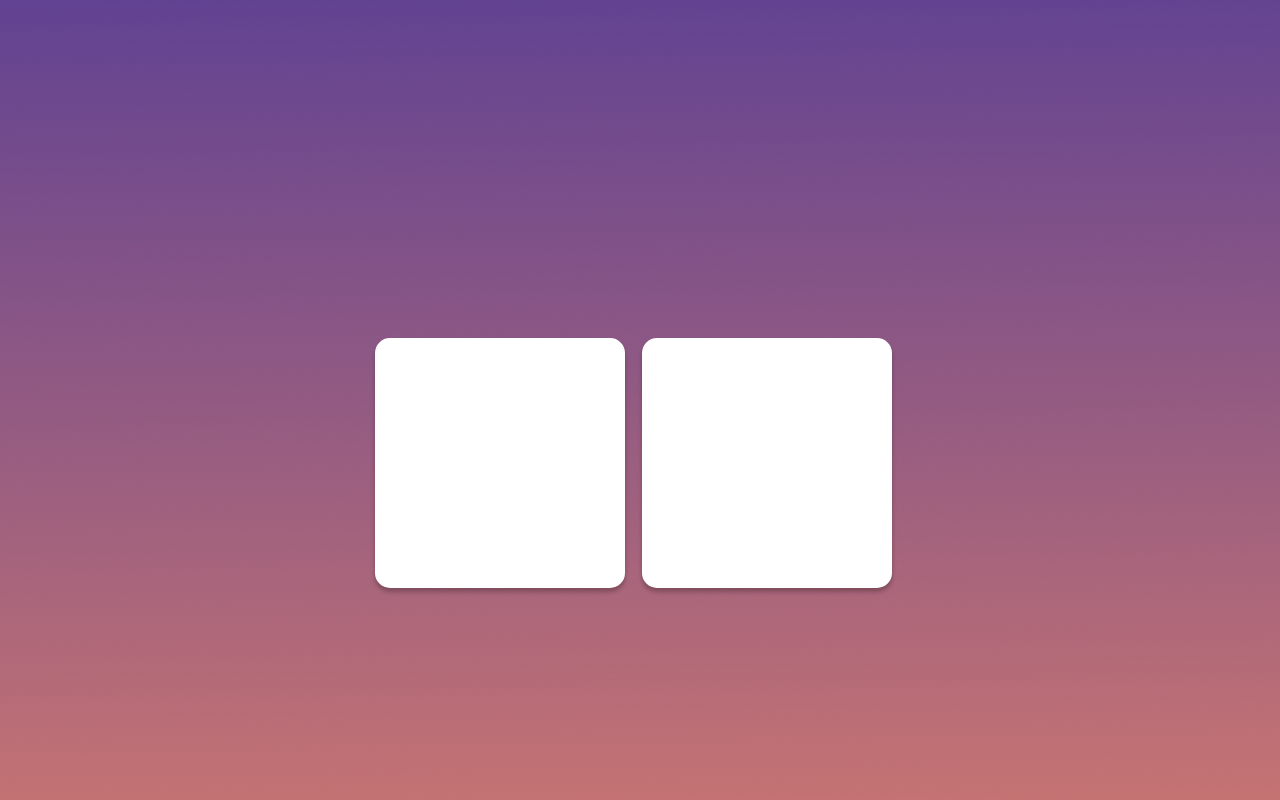
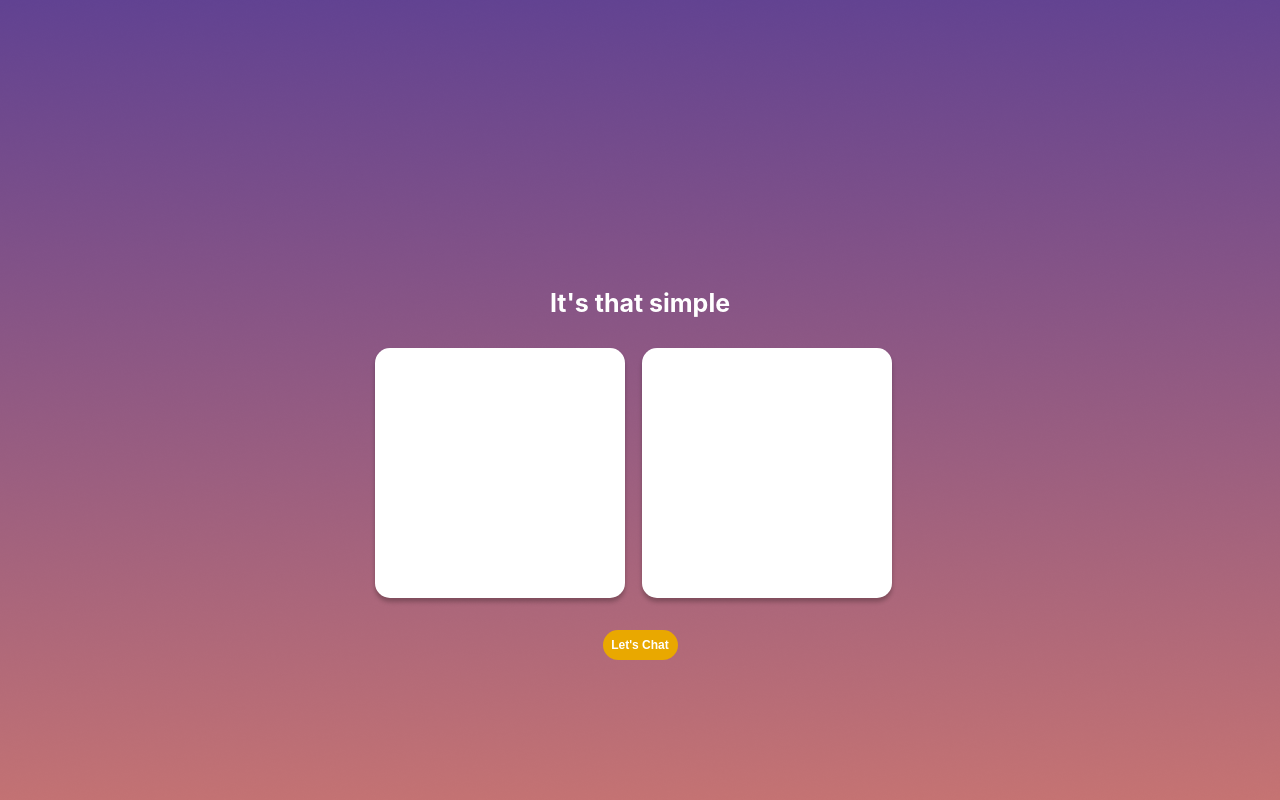
Before and after one commit to albertprk/sconversationsnow, a React (Create React App) app: page / in a window 1280 px wide. Shown: the part 612-1412 px from the top of the page. Built offline with nearby package versions, Linux system fonts and the light colour scheme.

Commit message:
Landing page button and infocards completed

```diff
--- a/src/App.css
+++ b/src/App.css
@@ -67,6 +67,25 @@ body {
 }
 
 .info {
-  margin-top:650px;
+  margin-top:600px;
   text-align:center;
 }
+
+.infotext {
+  margin-bottom:30px;
+  font-size:25px;
+  color:white;
+  font-weight:bold;
+}
+
+.chatbutton {
+  margin-top:28px;
+  background-color:#E9A800;
+  border-radius: 30px;
+  height:30px;
+  width:75px;
+  border:none;
+  font-weight:bold;
+  color:white;
+  font-size:12px;
+}
--- a/src/components/Landing.js
+++ b/src/components/Landing.js
@@ -5,7 +5,10 @@ const Landing = props => (
     <div className="landingbg">
         <div className="landingtext">Connect to<br/> Your campus</div>
         <div className="info">
+            <p className="infotext">It's that simple</p>
             <InfoCard/> <InfoCard/>
+            <br/>
+            <button className="chatbutton">Let's Chat</button>
         </div>
     </div>
 );
```
